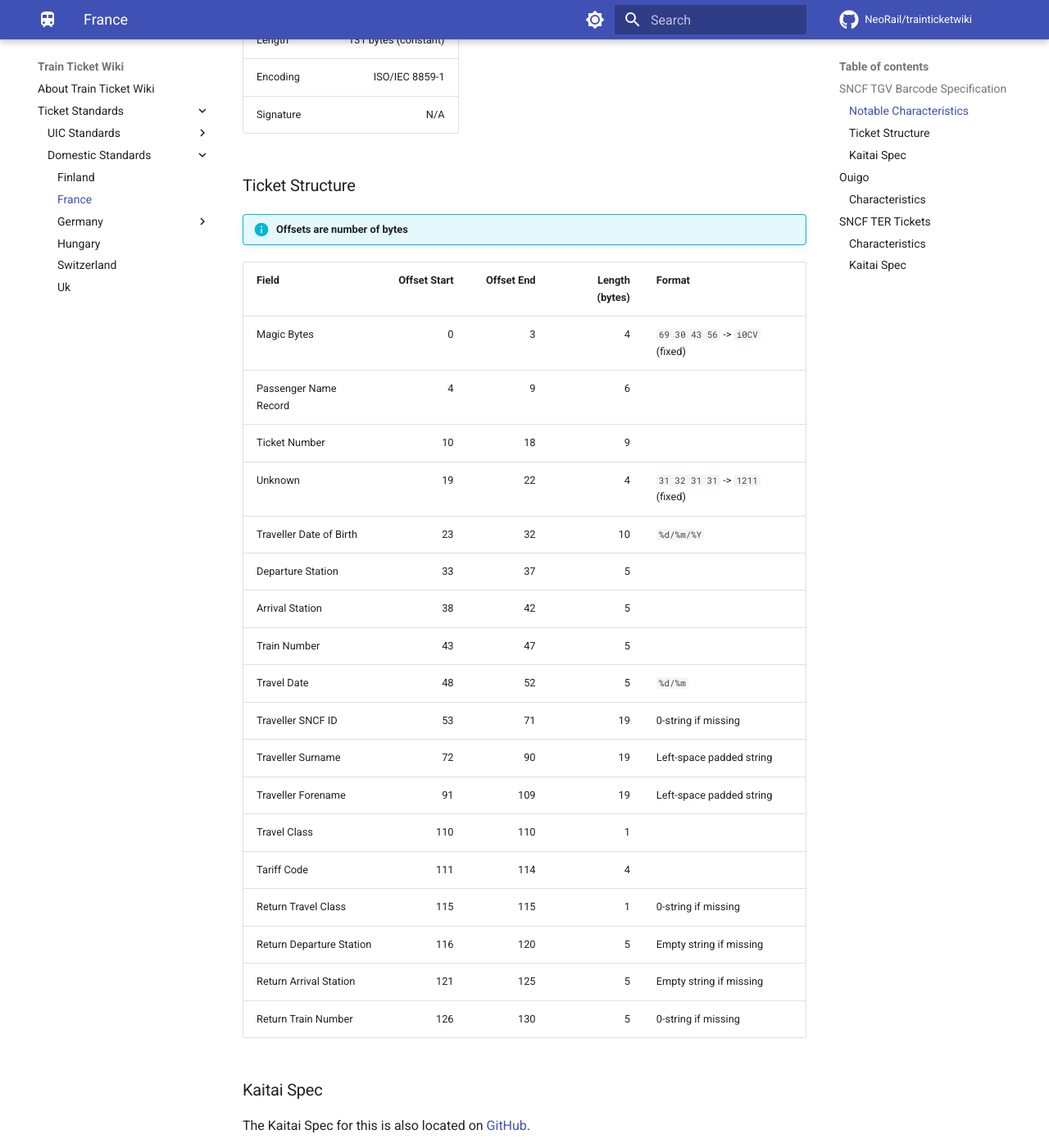
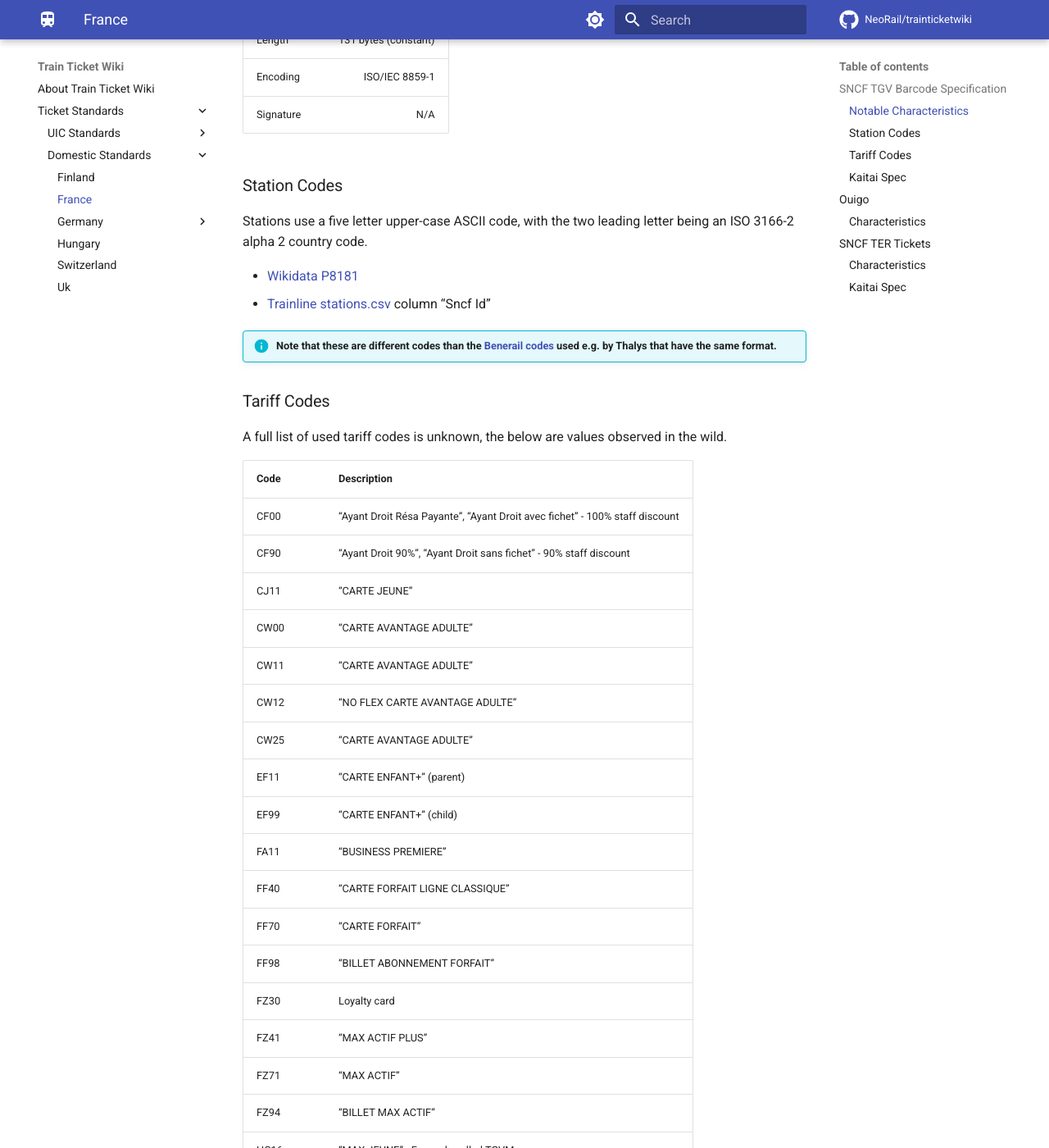
Before and after one commit to NeoRail/trainticketwiki, an MkDocs documentation site: the page built from docs/ticket-standards/domestic-standards/france/index.md, in a window 1280 px wide and 1400 px high, scrolled down 470 px. Shown: the whole window at 82% size. Built offline with MkDocs 1.6.1 and Material for MkDocs 9.7.7, drawn with Linux system fonts in a browser that asks for light colours; comment, search, counter and statistics services are not loaded; some of the changed text lies outside the part shown.

Commit message:
sncf: Remove outdated data and add station/tariff code information
The Kaitai spec of this has meanwhile more information about some of the
parts that were still presumed to be fixed values here.

````diff
--- a/docs/ticket-standards/domestic-standards/france/index.md
+++ b/docs/ticket-standards/domestic-standards/france/index.md
@@ -12,121 +12,64 @@ This barcode does not have a public specification file available, and was revers
 
 |                |                      |
 |----------------|---------------------:|
-| Leading Bytes  |               `i0CV` |
+| Format         |      Aztec or PDF417 |
 | Length         | 131 bytes (constant) |
 | Encoding       |       ISO/IEC 8859-1 |
 | Signature      |                  N/A |
 
+### Station Codes
 
-### Ticket Structure
+Stations use a five letter upper-case ASCII code, with the two leading letter being an ISO 3166-2 alpha 2 country code.
 
-!!! info "Offsets are number of bytes"
+* [Wikidata P8181](https://www.wikidata.org/wiki/Property:P8181)
+* [Trainline stations.csv](https://github.com/trainline-eu/stations) column "Sncf Id"
 
-Field                    | Offset Start | Offset End | Length (bytes) | Format                          |
------------------------- | -----------: | ---------: | -------------: | ------------------------------- |
-Magic Bytes              |            0 |          3 |              4 | `69 30 43 56` -> `i0CV` (fixed) |
-Passenger Name Record    |            4 |          9 |              6 |                                 |
-Ticket Number            |           10 |         18 |              9 |                                 |
-Unknown                  |           19 |         22 |              4 | `31 32 31 31` -> `1211` (fixed) |
-Traveller Date of Birth  |           23 |         32 |             10 | `%d/%m/%Y`                      |
-Departure Station        |           33 |         37 |              5 |                                 |
-Arrival Station          |           38 |         42 |              5 |                                 |
-Train Number             |           43 |         47 |              5 |                                 |
-Travel Date              |           48 |         52 |              5 | `%d/%m`                         |
-Traveller SNCF ID        |           53 |         71 |             19 | 0-string if missing             |
-Traveller Surname        |           72 |         90 |             19 | Left-space padded string        |
-Traveller Forename       |           91 |        109 |             19 | Left-space padded string        |
-Travel Class             |          110 |        110 |              1 |                                 |
-Tariff Code              |          111 |        114 |              4 |                                 |
-Return Travel Class      |          115 |        115 |              1 | 0-string if missing             |
-Return Departure Station |          116 |        120 |              5 | Empty string if missing         |
-Return Arrival Station   |          121 |        125 |              5 | Empty string if missing         |
-Return Train Number      |          126 |        130 |              5 | 0-string if missing             |
+!!! info "Note that these are different codes than the [Benerail codes](https://www.wikidata.org/wiki/Property:P8448) used e.g. by Thalys that have the same format."
+
+### Tariff Codes
+
+A full list of used tariff codes is unknown, the below are values observed in the wild.
+
+| Code  | Description                                                                 |
+|-------|-----------------------------------------------------------------------------|
+| CF00  | "Ayant Droit Résa Payante", "Ayant Droit avec fichet" - 100% staff discount |
+| CF90  | "Ayant Droit 90%", "Ayant Droit sans fichet" - 90% staff discount           |
+| CJ11  | "CARTE JEUNE"                                                               |
+| CW00  | "CARTE AVANTAGE ADULTE"                                                     |
+| CW11  | "CARTE AVANTAGE ADULTE"                                                     |
+| CW12  | "NO FLEX CARTE AVANTAGE ADULTE"                                             |
+| CW25  | "CARTE AVANTAGE ADULTE"                                                     |
+| EF11  | "CARTE ENFANT+" (parent)                                                    |
+| EF99  | "CARTE ENFANT+" (child)                                                     |
+| FA11  | "BUSINESS PREMIERE"                                                         |
+| FF40  | "CARTE FORFAIT LIGNE CLASSIQUE"                                             |
+| FF70  | "CARTE FORFAIT"                                                             |
+| FF98  | "BILLET ABONNEMENT FORFAIT"                                                 |
+| FZ30  | Loyalty card                                                                |
+| FZ41  | "MAX ACTIF PLUS"                                                            |
+| FZ71  | "MAX ACTIF"                                                                 |
+| FZ94  | "BILLET MAX ACTIF"                                                          |
+| HC16  | "MAX JEUNE" - Formerly called TGVMax                                        |
+| IR00  | "INTERRAIL CONTINGENTÉ 2ÈME CLASSE"                                         |
+| IR01  | "INTERRAIL NON CONTINGENTÉ 2ÈME CLASSE"                                     |
+| JE00  | "CARTE AVANTAGE JEUNE"                                                      |
+| JR11  | "PREM's" occurs together with a loyalty program number in the PDF           |
+| LB00  | "CARTE LIBERTE"                                                             |
+| LB11  | "TARIF LIBERTE"                                                             |
+| NU44  | "Billet illico PROMO VACANCES 40%"                                          |
+| NV30  | "LIBERTIO’ JEUNES TRAIN JAUNE"                                              |
+| NW26  | "BILLET ILLICO LIBERTE SEMAINE 25%"                                         |
+| PR11  |                                                                             |
+| PX01  | "TARIF NORMAL RÉGIONAL"                                                     |
+| PX05  | "DIGITAL TARIF"?                                                            |
+| SE00  | "CARTE AVANTAGE SENIOR"                                                     |
+| SE11  | "BILLET CARTE AVANTAGE SENIOR"                                              |
+| SR50  | "Carte Senior"                                                              |
+| empty | not operated by SNCF
 
 ### Kaitai Spec
 
 The Kaitai Spec for this is also located on [GitHub](https://github.com/Fahrschein-Autismus/train-barcode-kaitai-spec/blob/main/sncf/sncf.ksy).
-
-??? YAML Code
-
-    ```yaml
-    meta:
-    id: barcode_sncf
-    file-extension: bin
-    encoding: "iso-8859-1"
-    endian: le
-    seq:
-    - id: magic
-        contents: [0x69, 0x30, 0x43, 0x56]
-        doc: "`i0CV` are the four magic bytes identifying tickets issued by SNCF."
-    - id: passenger_name_record
-        type: str
-        size: 6
-        doc: "Passenger Name Record (assumedly)"
-    - id: ticket_number
-        type: str
-        size: 9
-        doc: "Ticker number"
-    - id: unknown_data
-        contents: [0x31, 0x32, 0x31, 0x31]
-        doc: "Unknown Data"
-    - id: traveller_dob
-        type: str
-        size: 10
-        doc: "Traveller Date of Birth (format: `%d/%m/%Y`)"
-    - id: departure_station
-        type: str
-        size: 5
-        doc: "5-character departure Benerail station ID"
-    - id: arrival_station
-        type: str
-        size: 5
-        doc: "5-character arrival Benerail station ID"
-    - id: train_number
-        type: str
-        size: 5
-        doc: "5-digit train number (left-zero-padded)"
-    - id: travel_date
-        type: str
-        size: 5
-        doc: "Date of the travel (format: `%d/%m`)"
-    - id: traveller_sncf_id
-        type: str
-        size: 19
-        doc: "SNCF Traveller ID (Internal)"
-    - id: traveller_surname
-        type: str
-        size: 19
-        doc: "Surname of the traveller (left-space-padded)"
-    - id: traveller_forename
-        type: str
-        size: 19
-        doc: "Forename of the traveller (left-space-padded)"
-    - id: travel_class
-        type: str
-        size: 1
-        doc: "1-digit travel class (1, 2)"
-    - id: tariff_code
-        type: str
-        size: 4
-        doc: "Tariff Code"
-    - id: travel_class_return
-        type: str
-        size: 1
-        doc: "1-digit travel class (0, 1, 2)"
-    - id: departure_station_return
-        type: str
-        size: 5
-        doc: "5-character departure Benerail station ID"
-    - id: arrival_station_return
-        type: str
-        size: 5
-        doc: "5-character arrival Benerail station ID"
-    - id: train_number_return
-        type: str
-        size: 5
-        doc: "5-digit train number (left-zero-padded)"
-    ```
 
 ## Ouigo
 
````
